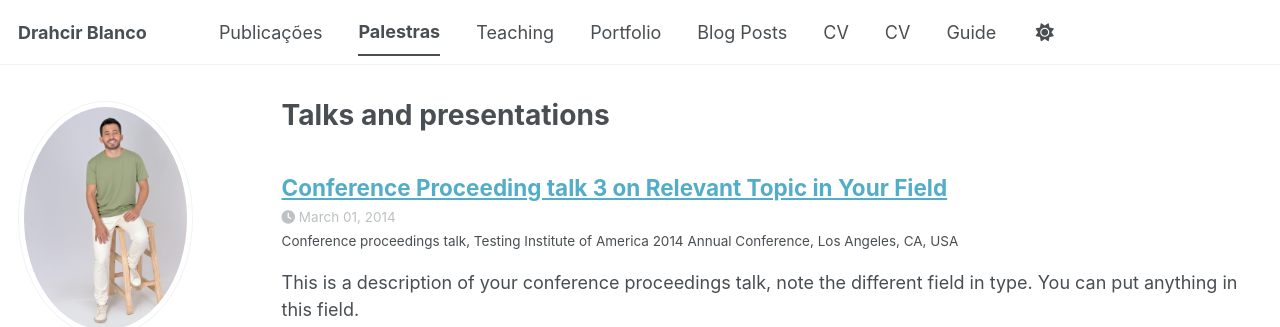
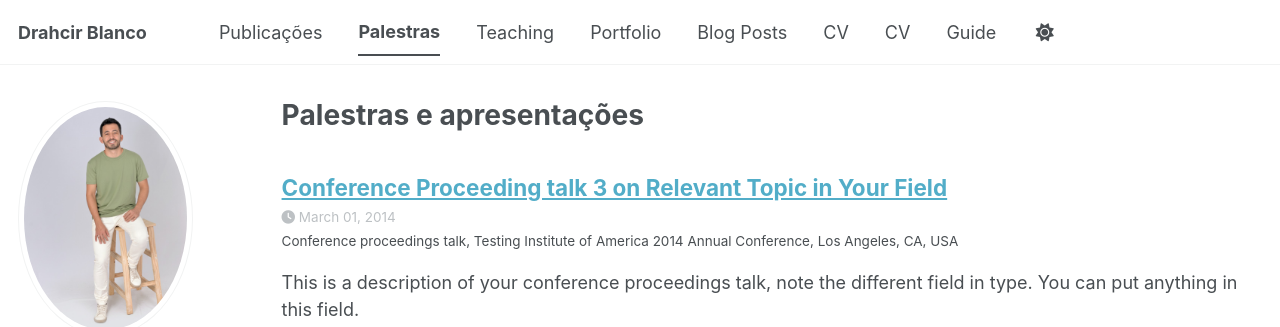
Before and after one commit to bl4nco7/drahcir, a Jekyll site: the page built from _pages/talks.html, in a window 1280 px wide and 1103 px high. Shown: the top 327 px of the window. Built offline with Jekyll 4.4.1, drawn with Linux system fonts in a browser that asks for light colours; some web fonts are replaced; a script bundle is joined from its source files by our own code; library files that are not in the unit come from our copies.

Commit message:
Translate title from English to Portuguese

```diff
--- a/_pages/talks.html
+++ b/_pages/talks.html
@@ -1,6 +1,6 @@
 ---
 layout: archive
-title: "Talks and presentations"
+title: "Palestras e apresentações "
 permalink: /talks/
 author_profile: true
 ---
```
